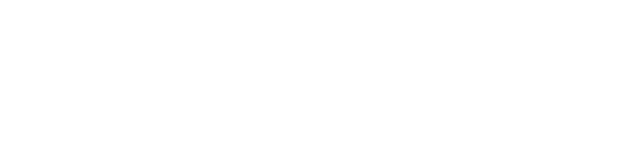
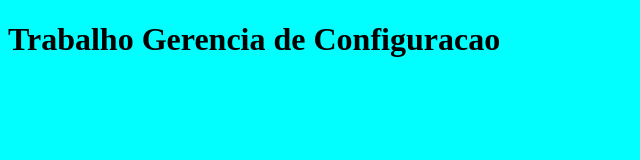
Before and after one commit to oicueeio/GC, a plain HTML site: page arquivo_html/index.html in a window 1280 px wide. Shown: the whole page, without its empty margins (0-640 px from the left). Drawn offline with Linux system fonts and the light colour scheme.

Commit message:
Modifiquei o arquivo index.html colocando titulo e cor de fundo

```diff
--- a/arquivo_html/index.html
+++ b/arquivo_html/index.html
@@ -1,12 +1,20 @@
 <!DOCTYPE html>
-<html lang="en">
+<html lang="pt">
 <head>
     <meta charset="UTF-8">
     <meta name="viewport" content="width=device-width, initial-scale=1.0">
     <meta http-equiv="X-UA-Compatible" content="ie=edge">
     <title>Document</title>
+
+    <style>
+       body {
+           background-color: #02ffff;
+       }
+
+    </style>
 </head>
+
 <body>
-
+    <h1> Trabalho Gerencia de Configuracao </h1>
 </body>
 </html>
```
